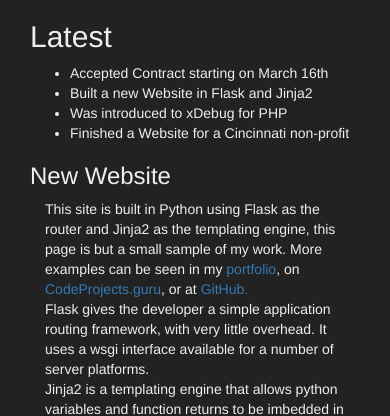
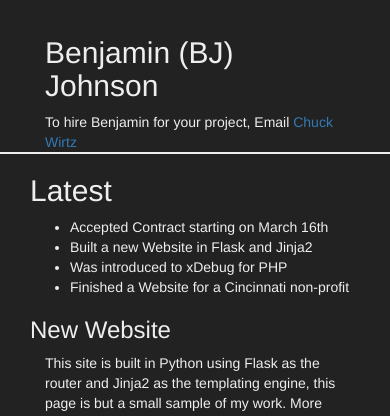
Before and after one commit to bjjohnsontech/flaskHome, a Flask app: page / in a window 390 px wide. Shown: the top 416 px of the page. Run offline with Flask 2, Linux system fonts and the light colour scheme; some libraries are stand-ins or nearby versions.

Commit message:
1. finished adding headers for all pages 2. reworked responsivness   2a. added @media with sizes for col-*-0 to change display size to none   2b. reworked header classes to better handle screen size change

```diff
--- a/app/routes.py
+++ b/app/routes.py
@@ -5,7 +5,7 @@
 @app.route('/')
 @app.route('/index')
 def index():
-    return rendTemp('home.html')
+    return rendTemp('home.html', header=headers.home())
 
 @app.route('/profile')
 def profile():
@@ -17,4 +17,4 @@
 
 @app.route('/certs')
 def certs():
-    return rendTemp('certs.html', header='<h2>Certification</h2>')
+    return rendTemp('certs.html', header=headers.certs())
--- a/app/static/css/main.css
+++ b/app/static/css/main.css
@@ -5,6 +5,23 @@
     color: #EEE;
 }
 
+@media (max-width:768px){
+    .col-xs-0 {
+        display: none;
+    }
+}
+
+@media (max-width:992px){
+    .col-sm-0 {
+        display: none;
+    }
+}
+
+@media (max-width:1150px){
+    .col-md-0 {
+        display: none;
+    }
+}
 .wrapper {
     min-height: 100%;
     position: relative;
@@ -20,12 +37,16 @@
 }
 
 .socialButtons {
-    top: 10px;
+    z-index: 1000;
     height: 15px;
 }
 .socialButtons div {
-    float: right;
+    float: right !important;
     display: inline;
+}
+
+.height-30 {
+    height: 30px;
 }
 /* content */
 #content {
@@ -50,7 +71,6 @@
     margin-top: 25px;
     margin-bottom: 25px;
 }
-
 
 #footer hr {
     border: none;
--- a/app/templates/main.html
+++ b/app/templates/main.html
@@ -13,20 +13,23 @@
         <div class='wrapper' class='container-fluid'>
         {% if header %}
             <div id='header' class='col-md-offset-1 col-md-10'>
-                <div class='col-md-2'>
+                <div class='col-md-4 col-lg-3 col-xl-2'>
                     {% if 'image' in header %}
                         <img class='{{header.image.class}}' src='{{header.image.src}}' alt='{{header.image.alt}}'></img>
                     {% endif %}
                 </div>
-                <div class='col-md-10'>
-                    <div class='col-md-offset-8 col-md-4 socialButtons'>
+                <div class='col-md-8 col-lg-9 col-xl-10'>
+                    <div class='col-md-12 socialButtons'>
+                        <div class="g-plusone" data-width="120" data-href="http://www.bnjmnjhnsn.com/"></div>
                         <div class="fb-share-button" data-href="http://www.bnjmnjhnsn.com/" data-layout="button_count"></div>
+                        <div><script type="IN/Share" data-url="http://www.bnjmnjhnsn.com" data-counter="right"></script></div>
+
                     </div>
-                    <div class='col-md-offset-1 col-md-6'>
+                    <div class='col-md-12 col-lg-7'>
                         <h2 class='subheader'>{{header.line}}</h2>
                     </div>
-                    <div class='col-md-5'>&nbsp;</div>
-                    <div class='col-md-5'>
+                    <div class='col-xs-0 col-sm-0 col-md-0 col-lg-5 height-30'>&nbsp;</div>
+                    <div class='col-md-12 col-lg-5'>
                         To hire Benjamin for your project, Email <a href='mailto:chuck.wirtz@rht.com'>Chuck Wirtz</a>
                     </div>
                 </div>
@@ -70,6 +73,7 @@
     {% if js %}
         {{js|safe}}
     {% endif %}
+    <script src="//platform.linkedin.com/in.js" type="text/javascript"> lang: en_US</script>
     <script>(function(d, s, id) {
       var js, fjs = d.getElementsByTagName(s)[0];
       if (d.getElementById(id)) return;
@@ -77,5 +81,11 @@
       js.src = "//connect.facebook.net/en_US/sdk.js#xfbml=1&version=v2.0";
       fjs.parentNode.insertBefore(js, fjs);
     }(document, 'script', 'facebook-jssdk'));</script>
-
+    <script type="text/javascript">
+  (function() {
+    var po = document.createElement('script'); po.type = 'text/javascript'; po.async = true;
+    po.src = 'https://apis.google.com/js/platform.js';
+    var s = document.getElementsByTagName('script')[0]; s.parentNode.insertBefore(po, s);
+  })();
+</script>
 </html>
--- a/app/views/headers.py
+++ b/app/views/headers.py
@@ -1,3 +1,8 @@
+def home():
+    return {
+        'line': 'Benjamin (BJ) Johnson'
+    }
+
 def profile():
     return {
         'image': {
@@ -8,4 +13,11 @@
     }
 
 def portfolio():
-    return "<h2>What I've done</h2>"
+    return {
+        'line': "Some of my work"
+    }
+
+def certs():
+    return {
+        'line': "Staying relavent is important"
+    }
```
